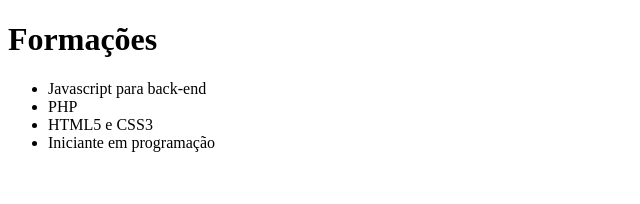
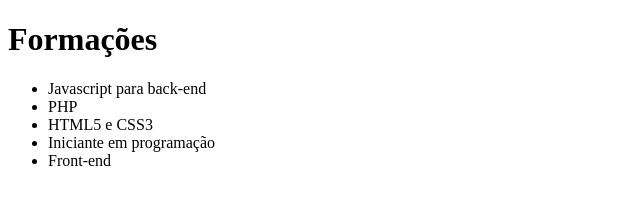
Before and after one commit to prifranco/teste, a plain HTML site: page index.html in a window 1280 px wide. Shown: the full height of the page, 0-640 px from the left. Drawn offline with Linux system fonts and the light colour scheme.

Commit message:
adicionando mais itens à lista de cursos

```diff
--- a/index.html
+++ b/index.html
@@ -13,6 +13,7 @@
         <li>PHP</li>
         <li>HTML5 e CSS3</li>
         <li>Iniciante em programação</li>
+        <li>Front-end</li>
     </ul>
 </body>
 </html>
```
